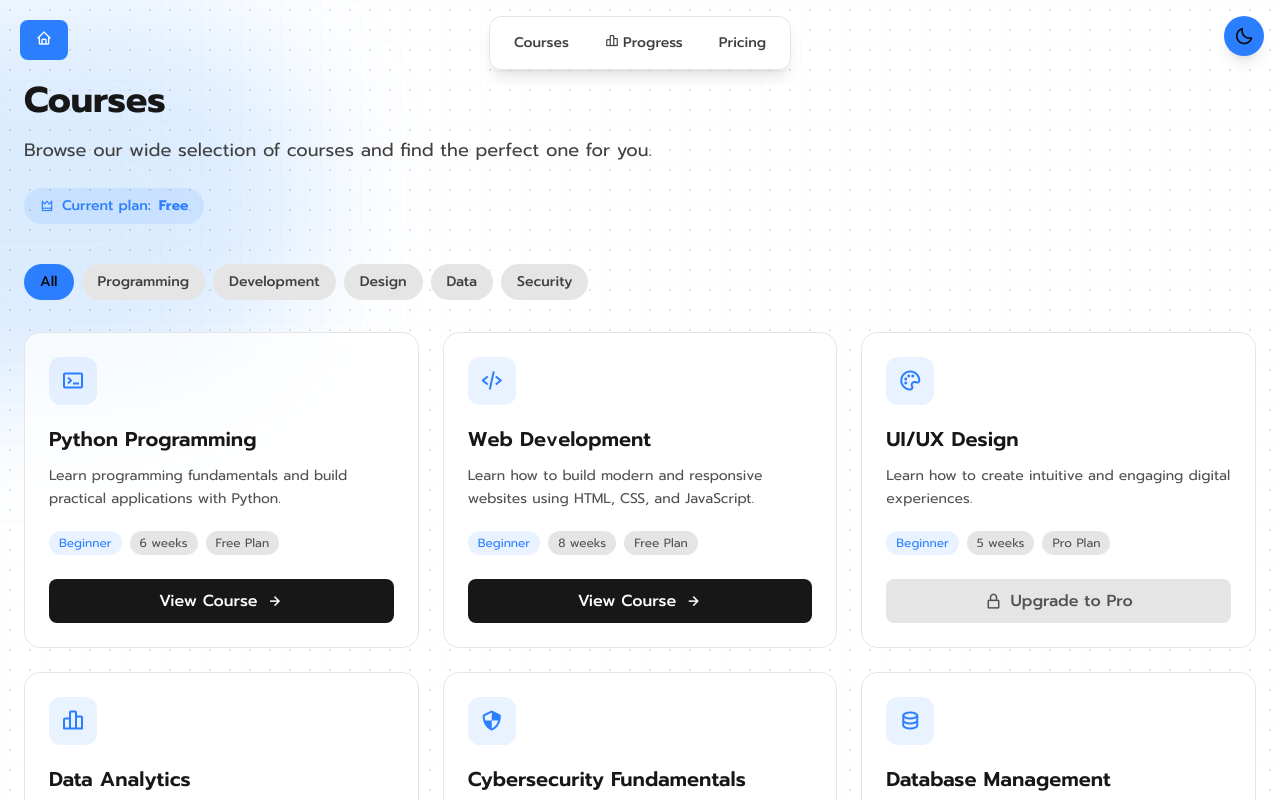
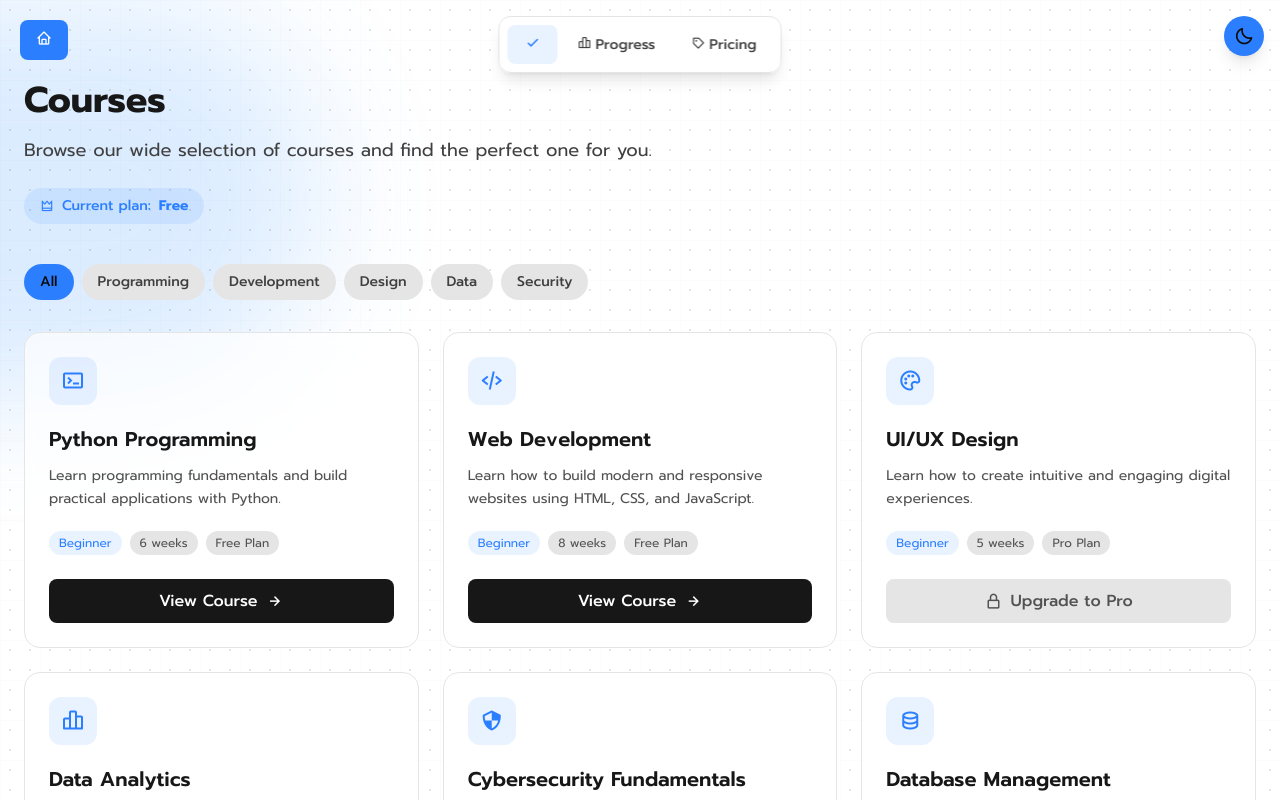
Before and after one commit to gelamrie/learning-website, a React (Vite) app: page / in a window 1280 px wide. Both pictures are taken after a click on the button "Explore Courses". Shown: the top 800 px of the page. Built offline with nearby package versions, Linux system fonts and the light colour scheme.

Commit message:
fix the navbar

```diff
--- a/src/App.jsx
+++ b/src/App.jsx
@@ -1,5 +1,11 @@
 import React, { useState, useEffect } from 'react'
-import { BrowserRouter, Routes, Route, useNavigate, useLocation } from 'react-router-dom'
+import {
+  BrowserRouter,
+  Routes,
+  Route,
+  useNavigate,
+  useLocation
+} from 'react-router-dom'
 
 import Hero from './components/Hero'
 import Courses from './pages/Courses'
@@ -12,27 +18,16 @@ import CourseComplete from './pages/CourseComplete'
 import Subscription from './pages/Subscription'
 import ScrollToTop from './components/ScrollToTop'
 import Progress from './pages/Progress'
+
 import 'boxicons/css/boxicons.min.css'
 
-const App = () => {
-  const [darkMode, setDarkMode] = useState(false)
-
-  useEffect(() => {
-    if (darkMode) {
-      document.documentElement.classList.add('dark')
-    } else {
-      document.documentElement.classList.remove('dark')
-    }
-  }, [darkMode])
-
-  const toggleDarkMode = () => {
-    setDarkMode(!darkMode)
-  }
 
 const Navigation = () => {
+
   const navigate = useNavigate()
   const location = useLocation()
 
+  // Don't show navigation on landing page
   if (location.pathname === '/') {
     return null
   }
@@ -42,91 +37,103 @@ const App = () => {
       {/* HOME BUTTON */}
       <button
         onClick={() => navigate('/')}
-          className="absolute top-5 left-5 z-40 bg-blue-500 text-white px-4 py-2 rounded-lg hover:bg-blue-600 transition-colors"
-        >
-          <i className="bx bx-home"></i>
+        className='absolute top-5 left-5 z-40 bg-blue-500 text-white px-4 py-2 rounded-lg hover:bg-blue-600 transition-colors'>
+        <i className='bx bx-home'></i>
       </button>
 
       {/* NAVIGATION */}
-        <nav className="absolute top-4 left-1/2 -translate-x-1/2 z-40">
-          <div className="flex items-center gap-1 px-2 py-2 rounded-xl border border-neutral-200 dark:border-neutral-800 bg-white/70 dark:bg-neutral-900/70 backdrop-blur-sm shadow-lg">
+      <nav className='absolute top-4 left-1/2 -translate-x-1/2 z-40'>
+        <div className='flex items-center gap-1 px-2 py-2 rounded-xl border border-neutral-200 dark:border-neutral-800 bg-white/70 dark:bg-neutral-900/70 backdrop-blur-sm shadow-lg'>
 
+          {/* COURSES */}
           <button
             onClick={() => navigate('/courses')}
-              className="px-4 py-2 rounded-lg text-sm font-medium text-neutral-700 dark:text-neutral-300 hover:bg-neutral-100 dark:hover:bg-neutral-800 transition-colors"
-            >
+            className={`px-4 py-2 rounded-lg text-sm font-medium transition-colors ${location.pathname === '/courses'
+                ? 'bg-blue-500/10 text-blue-500 cursor-default'
+                : 'text-neutral-700 dark:text-neutral-300 hover:bg-neutral-100 dark:hover:bg-neutral-800'
+              }`}>
+
+            {location.pathname === '/courses' ? (
+              <i className="bx bx-check text-lg"></i>
+            ) : (
+              <>
+                <i className="bx bx-book-open mr-1"></i>
                 Courses
+              </>
+            )}
           </button>
 
+          {/* PROGRESS */}
           <button
             onClick={() => navigate('/progress')}
-              className="px-4 py-2 rounded-lg text-sm font-medium text-neutral-700 dark:text-neutral-300 hover:bg-neutral-100 dark:hover:bg-neutral-800 transition-colors"
-            >
+            className={`px-4 py-2 rounded-lg text-sm font-medium transition-colors ${location.pathname === '/progress'
+                ? 'bg-blue-500/10 text-blue-500 cursor-default'
+                : 'text-neutral-700 dark:text-neutral-300 hover:bg-neutral-100 dark:hover:bg-neutral-800'
+              }`}>
+            {location.pathname === '/progress' ? (
+              <i className="bx bx-check text-lg"></i>
+            ) : (
+              <>
                 <i className="bx bx-bar-chart-alt-2 mr-1"></i>
                 Progress
+              </>
+            )}
           </button>
 
+          {/* PRICING */}
           <button
             onClick={() => navigate('/pricing')}
-              className="px-4 py-2 rounded-lg text-sm font-medium text-neutral-700 dark:text-neutral-300 hover:bg-neutral-100 dark:hover:bg-neutral-800 transition-colors"
-            >
+            className={`px-4 py-2 rounded-lg text-sm font-medium transition-colors ${location.pathname === '/pricing'
+                ? 'bg-blue-500/10 text-blue-500 cursor-default'
+                : 'text-neutral-700 dark:text-neutral-300 hover:bg-neutral-100 dark:hover:bg-neutral-800'
+              }`}>
+            {location.pathname === '/pricing' ? (
+              <i className="bx bx-check text-lg"></i>
+            ) : (
+              <>
+                <i className="bx bx-purchase-tag mr-1"></i>
                 Pricing
+              </>
+            )}
           </button>
-
         </div>
       </nav>
     </>
   )
 }
 
+
+const App = () => {
+  const [darkMode, setDarkMode] = useState(false)
+  useEffect(() => {
+    if (darkMode) {
+      document.documentElement.classList.add('dark')
+    } else {
+      document.documentElement.classList.remove('dark')
+    }
+
+  }, [darkMode])
+
+  const toggleDarkMode = () => {
+    setDarkMode(!darkMode)
+  }
+
   return (
     <BrowserRouter>
       <ScrollToTop />
-      <div className='relative min-h-screen'>
-
+      <div className="relative min-h-screen">
+        {/* BACKGROUND */}
         <Background />
+        {/* NAVIGATION */}
         <Navigation />
-        {/* NAVIGATION */}
-        {location.pathname !== '/' && (
-          <nav className="absolute top-4 left-1/2 -translate-x-1/2 z-40">
-            <div className="flex items-center gap-1 px-2 py-2 rounded-xl border border-neutral-200 dark:border-neutral-800 bg-white/70 dark:bg-neutral-900/70 backdrop-blur-sm shadow-lg">
-
-              <button
-                onClick={() => navigate('/courses')}
-                className="px-4 py-2 rounded-lg text-sm font-medium text-neutral-700 dark:text-neutral-300 hover:bg-neutral-100 dark:hover:bg-neutral-800 transition-colors"
-              >
-                Courses
-              </button>
-
-              <button
-                onClick={() => navigate('/progress')}
-                className="px-4 py-2 rounded-lg text-sm font-medium text-neutral-700 dark:text-neutral-300 hover:bg-neutral-100 dark:hover:bg-neutral-800 transition-colors"
-              >
-                <i className="bx bx-bar-chart-alt-2 mr-1"></i>
-                Progress
-              </button>
-
-              <button
-                onClick={() => navigate('/pricing')}
-                className="px-4 py-2 rounded-lg text-sm font-medium text-neutral-700 dark:text-neutral-300 hover:bg-neutral-100 dark:hover:bg-neutral-800 transition-colors"
-              >
-                Pricing
-              </button>
-
-            </div>
-          </nav>
-        )}
-
-        {/* Dark mode button */}
+        {/* DARK MODE */}
         <button
           onClick={toggleDarkMode}
           className='fixed top-3 right-3 lg:top-4 lg:right-4 z-50 w-9 h-9 lg:w-10 lg:h-10 flex items-center justify-center rounded-full bg-blue-500 text-neutral-950 shadow-lg hover:bg-blue-700 transition-colors'>
-          <i
-            className={`bx bx-${darkMode ? 'sun' : 'moon'} text-lg lg:text-xl`}
-          />
+          <i className={`bx bx-${darkMode ? 'sun' : 'moon'} text-lg lg:text-xl`} />
         </button>
 
-        {/* Page content */}
+        {/* PAGE CONTENT */}
         <main className='relative z-10 min-h-screen'>
           <Routes>
             <Route path='/' element={<Hero />} />
@@ -136,15 +143,15 @@ const App = () => {
             <Route path='/pricing' element={<Pricing />} />
             <Route path='/faqsec' element={<FaqSec />} />
             <Route path='/courses/:slug/complete' element={<CourseComplete />} />
-            <Route path="/subscription" element={<Subscription />} />
-            <Route path="/progress" element={<Progress />} />
+            <Route path='/subscription' element={<Subscription />} />
+            <Route path='/progress' element={<Progress />} />
+
           </Routes>
-
         </main>
-
       </div>
     </BrowserRouter>
   )
 }
 
+
 export default App
```
Lines whose indentation alone changed are shown as unchanged.
